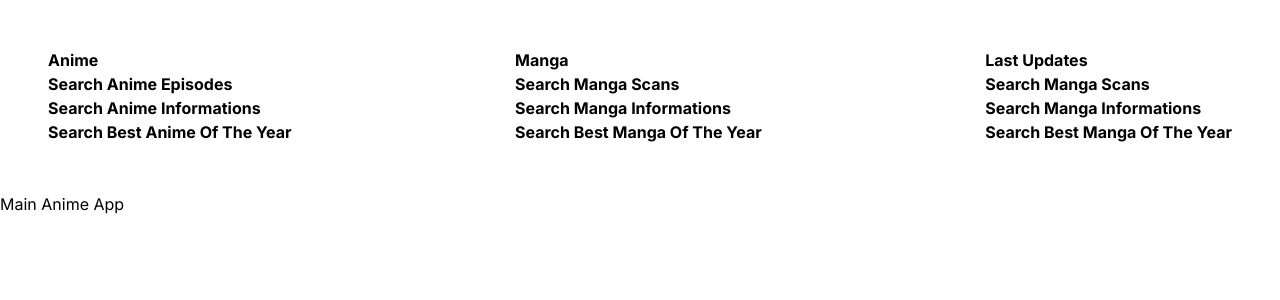
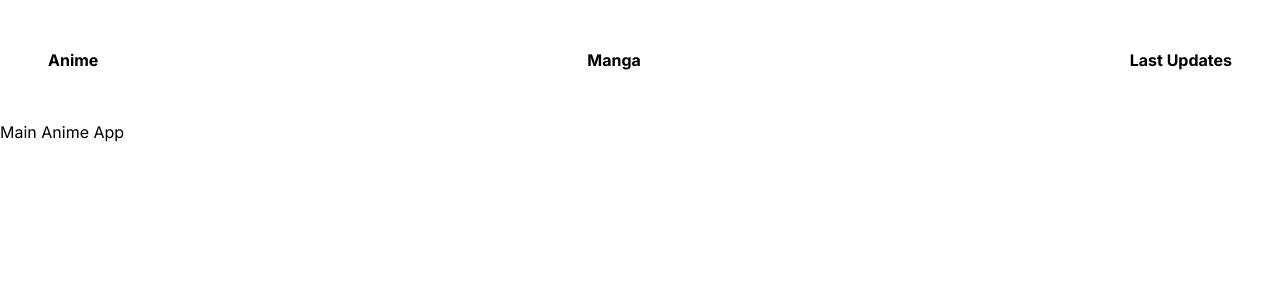
Before and after one commit to danielegeekn1/React-Next-Anime-App, a Next.js app: page / in a window 1280 px wide. Shown: the top 300 px of the page. Built offline with nearby package versions, Linux system fonts and the light colour scheme.

Commit message:
updated navbar

```diff
--- a/components/Navbar.tsx
+++ b/components/Navbar.tsx
@@ -1,3 +1,5 @@
+"use client";
+import { useState } from "react";
 import {
 	animeMenuTitlesChoices,
 	mangaAndAnimeMenuTitles,
@@ -5,30 +7,49 @@ import {
 } from "@/constants";
 
 const Navbar = () => {
+	const [selectedMenus, setSelectedMenus] = useState({
+		anime: false,
+		manga: false,
+		lastUpdates: false,
+	});
+
+	const handleTitleClick = (title: string) => {
+		setSelectedMenus({
+			anime: title === "Anime" ? !selectedMenus.anime : false,
+			manga: title === "Manga" ? !selectedMenus.manga : false,
+			lastUpdates:
+				title === "Last Updates" ? !selectedMenus.lastUpdates : false,
+		});
+	};
+
 	return (
 		<ul className="flex justify-between items-center m-[3rem] font-bold">
 			{mangaAndAnimeMenuTitles.map((animeOrManga) => (
-				<li key={animeOrManga.id}>
+				<li
+					key={animeOrManga.id}
+					onClick={() => handleTitleClick(animeOrManga.mangaAndAnimeMenuTitle)}
+				>
 					{animeOrManga.mangaAndAnimeMenuTitle}
-					{animeOrManga.mangaAndAnimeMenuTitle === "Anime" && (
-						<ul>
+					{animeOrManga.mangaAndAnimeMenuTitle === "Anime" &&
+						selectedMenus.anime && (
+							<ul className="absolute left-0 mt-2">
 								{animeMenuTitlesChoices.map((anime) => (
 									<li key={anime.id}>{anime.animeMenuListName}</li>
 								))}
 							</ul>
 						)}
-					{animeOrManga.mangaAndAnimeMenuTitle === "Manga" && (
-						<ul>
+					{animeOrManga.mangaAndAnimeMenuTitle === "Manga" &&
+						selectedMenus.manga && (
+							<ul className="absolute left-[38rem] mt-2">
 								{mangaMenuTitlesChoices.map((manga) => (
 									<li key={manga.id}>{manga.mangaMenuListName}</li>
 								))}
 							</ul>
 						)}
-					{animeOrManga.mangaAndAnimeMenuTitle === "Last Updates" && (
+					{animeOrManga.mangaAndAnimeMenuTitle === "Last Updates" &&
+						selectedMenus.lastUpdates && (
 							<ul>
-							{mangaMenuTitlesChoices.map((manga) => (
-								<li key={manga.id}>{manga.mangaMenuListName}</li>
-							))}
+								{/* Render the appropriate list for "Last Updates" here */}
 							</ul>
 						)}
 				</li>
```
Lines whose indentation alone changed are shown as unchanged.
